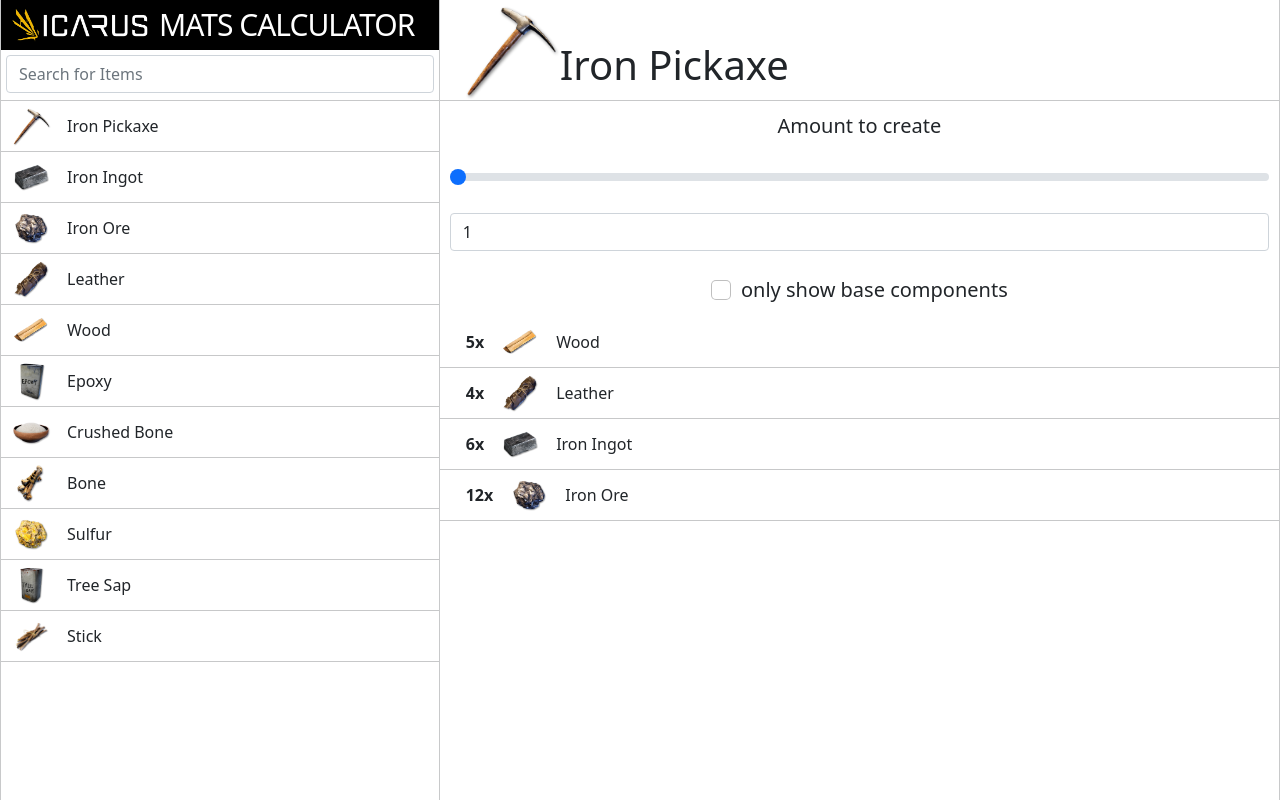
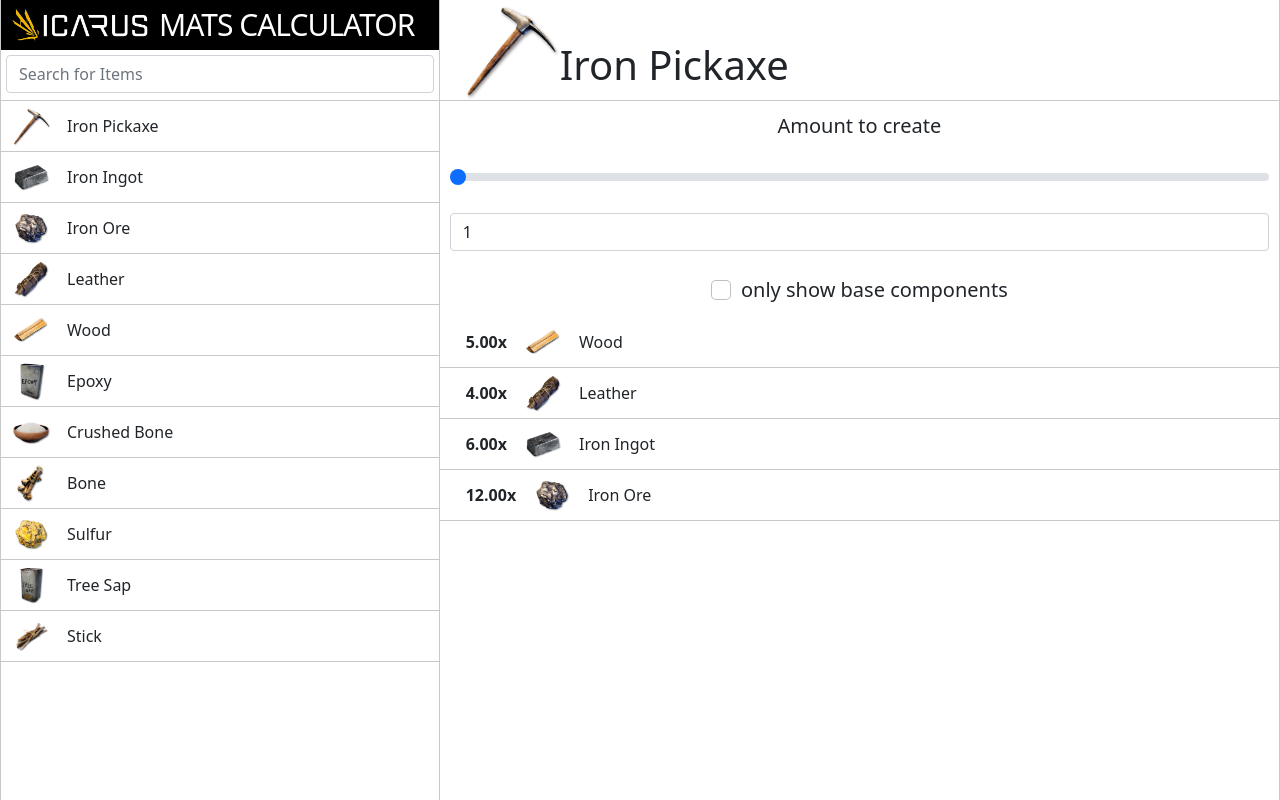
Before and after one commit to smarschollek/icarus-mats-calculator, a Next.js app: page / in a window 1280 px wide. Built offline with nearby package versions, Linux system fonts and the light colour scheme.

Commit message:
fixed rounding of components

```diff
--- a/components/ListItem.tsx
+++ b/components/ListItem.tsx
@@ -39,7 +39,7 @@
             <Wrapper onClick={props.onClick}>
                 {
                     props.amount && (
-                        <div>{Math.round(props.amount)}x</div>
+                        <div>{props.amount.toFixed(2)}x</div>
                     )
                 }
                 <Image src={props.item.imageUrl} alt={props.item.name + 'image'} width={40} height={40}/>
```
